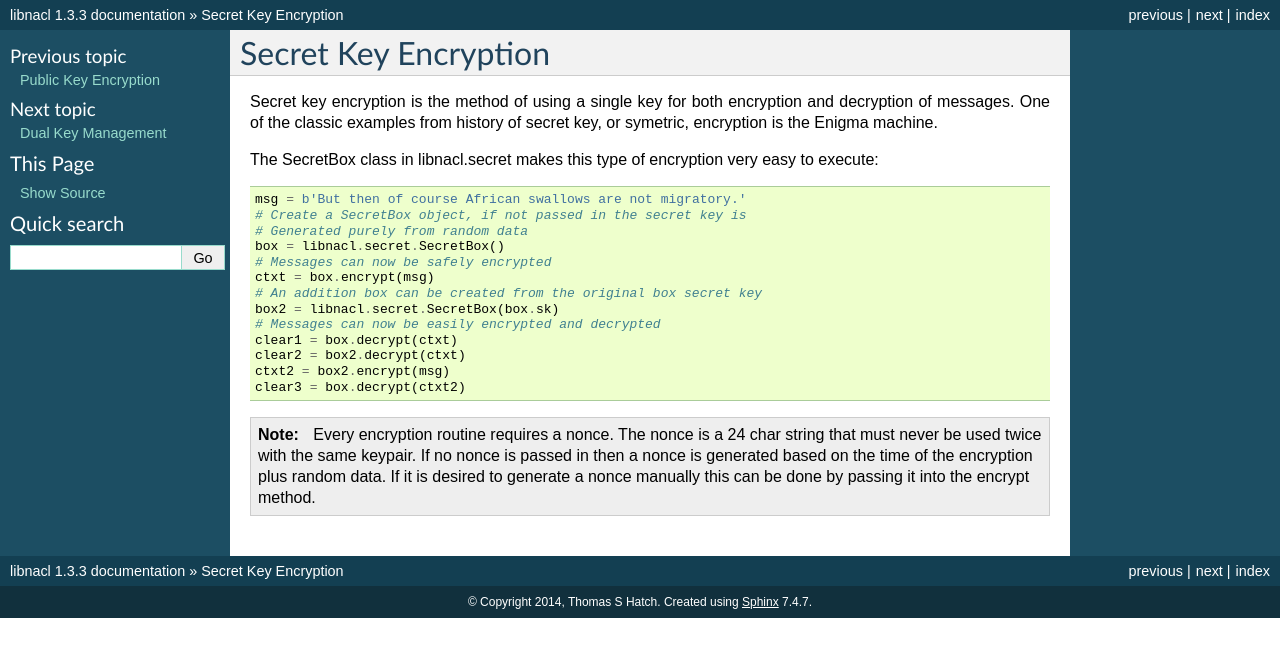
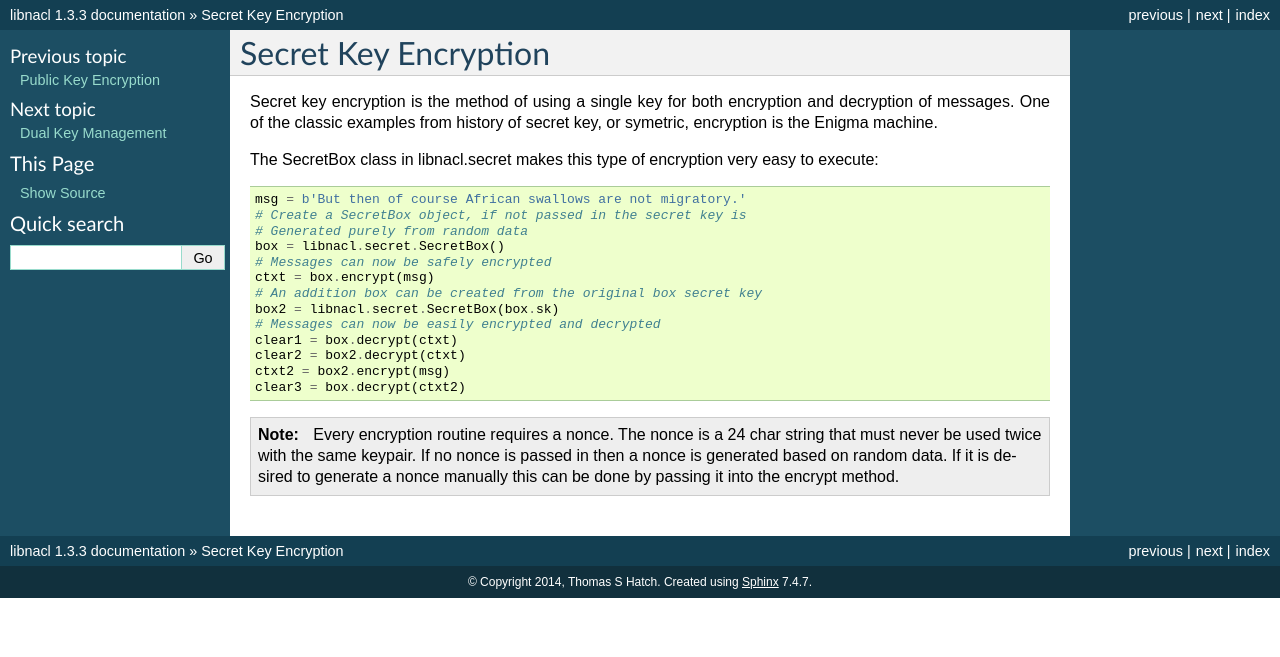
Before and after one commit to saltstack/libnacl, a Sphinx documentation site: the page built from doc/topics/secret.rst, in a window 1280 px wide. Shown: the top 657 px of the page. Built offline with Sphinx 7.4.7, drawn with Linux system fonts in a browser that asks for light colours; pages that are not in the unit, such as notebooks, are missing from menus.

Commit message:
update docs to new nonce defaults

```diff
--- a/doc/topics/public.rst
+++ b/doc/topics/public.rst
@@ -38,8 +38,7 @@ between Alice and Bob:
 
     Every encryption routine requires a nonce. The nonce is a 24 char string
     that must never be used twice with the same keypair. If no nonce is passed
-    in then a nonce is generated based on the time of the encryption plus
-    random data.
+    in then a nonce is generated based on random data.
     If it is desired to generate a nonce manually this can be done by passing
     it into the encrypt method.
 
--- a/doc/topics/secret.rst
+++ b/doc/topics/secret.rst
@@ -29,7 +29,6 @@ to execute:
 
     Every encryption routine requires a nonce. The nonce is a 24 char string
     that must never be used twice with the same keypair. If no nonce is passed
-    in then a nonce is generated based on the time of the encryption plus
-    random data.
+    in then a nonce is generated based on random data.
     If it is desired to generate a nonce manually this can be done by passing
     it into the encrypt method.
```
